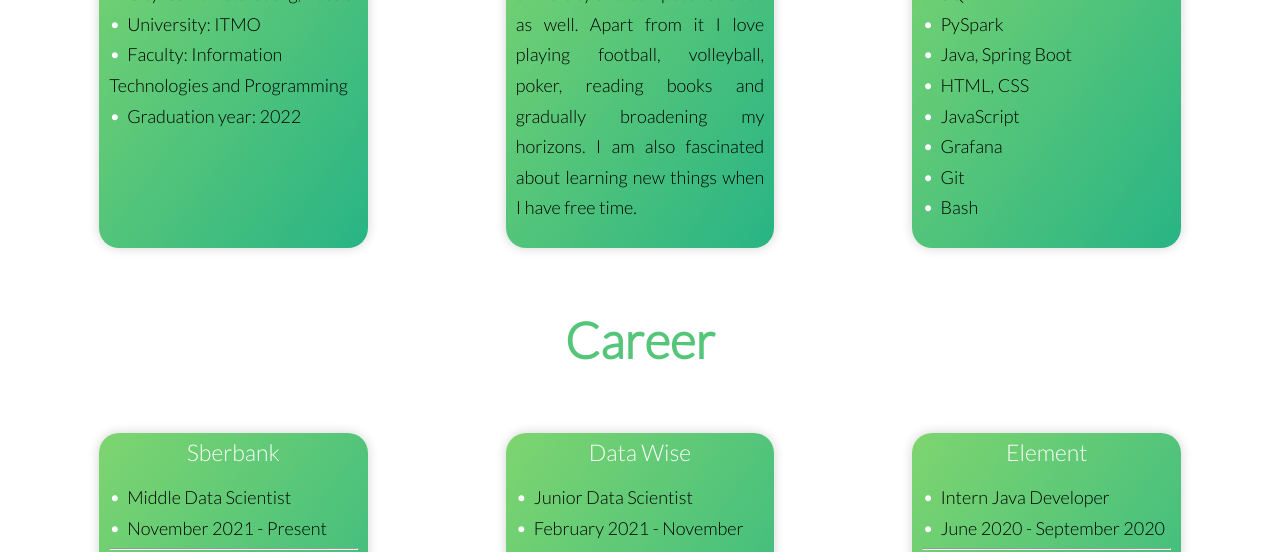
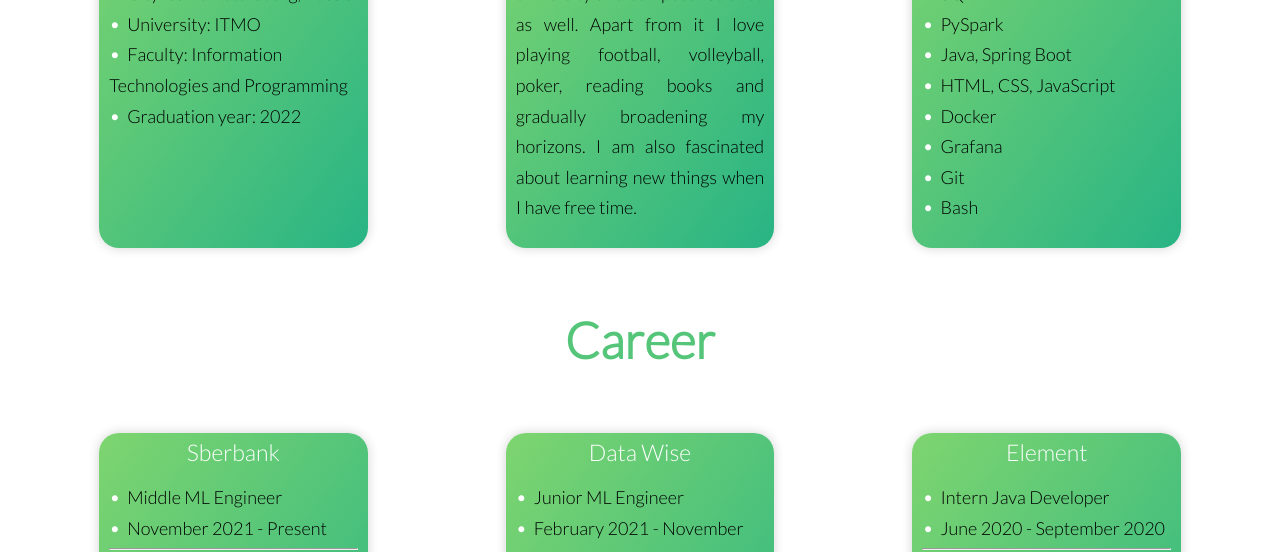
Before and after one commit to slavafive/Portfolio, a plain HTML site: page index.html in a window 1280 px wide. Shown: the part 1107-1659 px from the top of the page. Drawn offline with Linux system fonts and the light colour scheme.

Commit message:
Update CV

```diff
--- a/index.html
+++ b/index.html
@@ -50,8 +50,8 @@
             <li>SQL</li>
             <li>PySpark</li>
             <li>Java, Spring Boot</li>
-            <li>HTML, CSS</li>
-            <li>JavaScript</li>
+            <li>HTML, CSS, JavaScript</li>
+            <li>Docker</li>
             <li>Grafana</li>
             <li>Git</li>
             <li>Bash</li>
@@ -65,7 +65,7 @@
     <div class="div-main-block">
         <h2>Sberbank</h2>
         <ul>
-            <li>Middle Data Scientist</li>
+            <li>Middle ML Engineer</li>
             <li>November 2021 - Present</li>
         </ul>
         <hr>
@@ -81,7 +81,7 @@
     <div class="div-main-block">
         <h2>Data Wise</h2>
         <ul>
-            <li>Junior Data Scientist</li>
+            <li>Junior ML Engineer</li>
             <li>February 2021 - November 2021</li>
         </ul>
         <hr>
```
